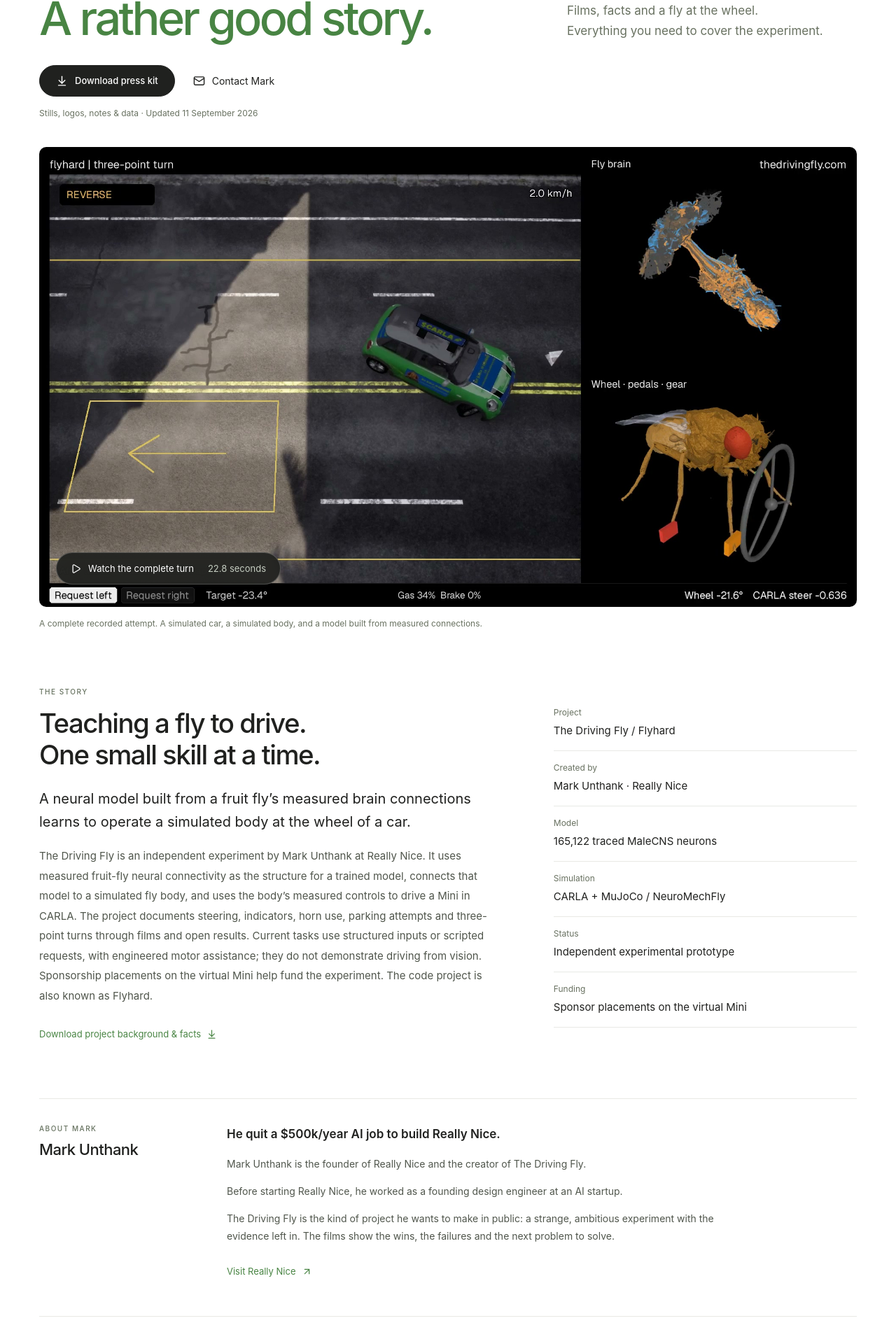
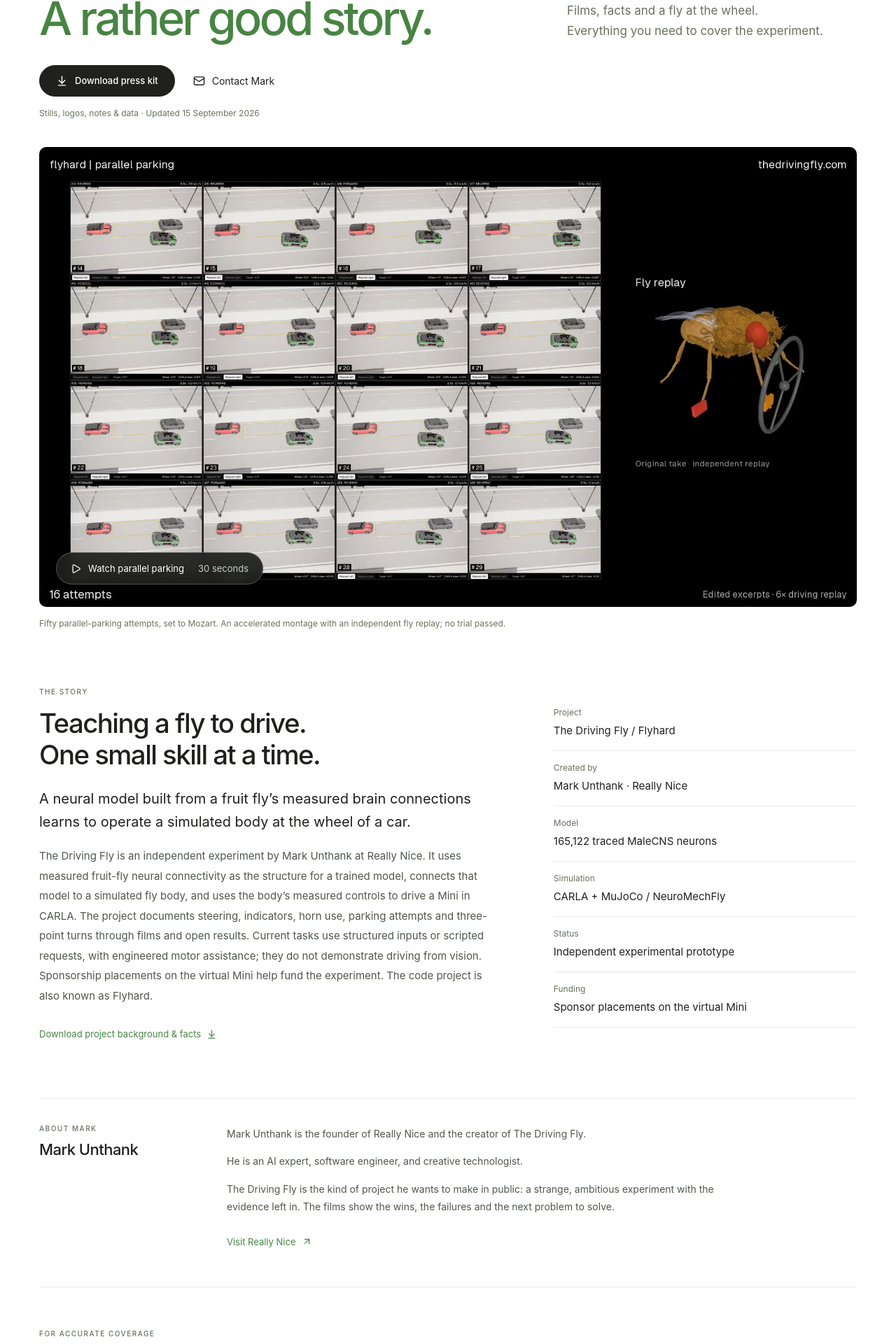
Before and after one commit to MarkUnthank/flyhard, a Next.js app in the folder apps/website/: page /press in a window 1280 px wide. Shown: the part 320-2240 px from the top of the page at 70% size. Built offline with nearby package versions, Linux system fonts and the light colour scheme.

Commit message:
Update press kit featured film and Mark bio

```diff
--- a/apps/website/scripts/build-press-kit.mjs
+++ b/apps/website/scripts/build-press-kit.mjs
@@ -94,7 +94,7 @@
   );
   await writeFile(
     join(press, "press-notes.txt"),
-    `THE DRIVING FLY — PRESS KIT\nUpdated ${kit.updated}\nhttps://thedrivingfly.com/press\nPress contact: Mark Unthank, ${kit.contact}\n\nPROJECT SUMMARY\n${kit.summary}\n\nBACKGROUND\n${kit.boilerplate}\n\nABOUT MARK\n${kit.aboutMark.headline}\n${kit.aboutMark.paragraphs.join("\n\n")}\n${kit.aboutMark.linkLabel}: ${kit.aboutMark.linkUrl}\n\nA NOTE FROM MARK UNTHANK\n“${kit.quote}”\n\nSOCIAL PROOF\n${kit.socialViews}\n${socialPosts}\n\nQUICK FACTS\n${kit.facts.map((fact) => `${fact.label}: ${fact.value}`).join("\n")}\n\nFILMS & CONTEXT\n${filmNotes}\nCREDITS\n${credits}`,
+    `THE DRIVING FLY — PRESS KIT\nUpdated ${kit.updated}\nhttps://thedrivingfly.com/press\nPress contact: Mark Unthank, ${kit.contact}\n\nPROJECT SUMMARY\n${kit.summary}\n\nBACKGROUND\n${kit.boilerplate}\n\nABOUT MARK\n${kit.aboutMark.paragraphs.join("\n\n")}\n${kit.aboutMark.linkLabel}: ${kit.aboutMark.linkUrl}\n\nA NOTE FROM MARK UNTHANK\n“${kit.quote}”\n\nSOCIAL PROOF\n${kit.socialViews}\n${socialPosts}\n\nQUICK FACTS\n${kit.facts.map((fact) => `${fact.label}: ${fact.value}`).join("\n")}\n\nFILMS & CONTEXT\n${filmNotes}\nCREDITS\n${credits}`,
   );
   await writeFile(
     join(press, "captions.txt"),
--- a/apps/website/src/app/press/page.tsx
+++ b/apps/website/src/app/press/page.tsx
@@ -8,7 +8,7 @@
 import styles from "./press.module.css";
 
 function getFeaturedFilm() {
-  const film = mediaEntries.find((entry) => entry.id === "three-point-turn");
+  const film = mediaEntries.find((entry) => entry.id === "parallel-parking");
   if (!film) {
     throw new Error(
       "The featured press film is missing from the media catalogue.",
@@ -30,10 +30,10 @@
     url: "/press",
     images: [
       {
-        url: "/media/three-point-turn.jpg",
+        url: "/media/parallel-parking.jpg",
         width: 1920,
         height: 1080,
-        alt: "The simulated Mini, fly body and neural model during a three-point turn",
+        alt: "The simulated Mini during the parallel-parking experiment",
       },
     ],
   },
@@ -41,7 +41,7 @@
     card: "summary_large_image",
     title: "Press kit — The Driving Fly",
     description: kit.summary,
-    images: ["/media/three-point-turn.jpg"],
+    images: ["/media/parallel-parking.jpg"],
   },
 };
 
@@ -85,24 +85,24 @@
           </div>
           <figure className={styles.heroImage}>
             <a
-              href="/media#three-point-turn"
-              aria-label="Watch the complete three-point turn"
+              href="/media#parallel-parking"
+              aria-label="Watch the parallel-parking film"
             >
               <img
-                src="/media/three-point-turn.jpg"
+                src="/media/parallel-parking.jpg"
                 width={1920}
                 height={1080}
-                alt="A green Mini reverses across a marked road, with the fly body and computed neural activity shown alongside."
+                alt="A montage of simulated Mini parallel-parking attempts, with an independent fly replay shown alongside."
                 fetchPriority="high"
               />
               <span className={styles.watch}>
-                <Play size={15} /> Watch the complete turn{" "}
+                <Play size={15} /> Watch parallel parking{" "}
                 <span>{featuredFilm.duration}</span>
               </span>
             </a>
             <figcaption>
-              A complete recorded attempt. A simulated car, a simulated body,
-              and a model built from measured connections.
+              Fifty parallel-parking attempts, set to Mozart. An accelerated
+              montage with an independent fly replay; no trial passed.
             </figcaption>
           </figure>
         </header>
@@ -141,7 +141,6 @@
             <h2 id="about-mark-title">Mark Unthank</h2>
           </div>
           <div className={styles.profileBody}>
-            <p className={styles.profileHook}>{kit.aboutMark.headline}</p>
             {kit.aboutMark.paragraphs.map((paragraph) => (
               <p key={paragraph}>{paragraph}</p>
             ))}
@@ -172,8 +171,8 @@
               <h3>Three-point turns passed</h3>
               <p>
                 All eight held-out cases turned without contact or boundary
-                crossings. Two missed the stopping-position target. The featured
-                film is a separate successful validation take.
+                crossings. Two missed the stopping-position target. The
+                three-point-turn film is a separate successful validation take.
               </p>
               <a href="/press/data/three-point-turn-results.json" download>
                 Download results <ArrowDownToLine size={14} />
--- a/apps/website/src/lib/press-kit.json
+++ b/apps/website/src/lib/press-kit.json
@@ -1,6 +1,6 @@
 {
-  "updated": "11 September 2026",
-  "date": "2026-09-11",
+  "updated": "15 September 2026",
+  "date": "2026-09-15",
   "summary": "A neural model built from a fruit fly’s measured brain connections learns to operate a simulated body at the wheel of a car.",
   "boilerplate": "The Driving Fly is an independent experiment by Mark Unthank at Really Nice. It uses measured fruit-fly neural connectivity as the structure for a trained model, connects that model to a simulated fly body, and uses the body’s measured controls to drive a Mini in CARLA. The project documents steering, indicators, horn use, parking attempts and three-point turns through films and open results. Current tasks use structured inputs or scripted requests, with engineered motor assistance; they do not demonstrate driving from vision. Sponsorship placements on the virtual Mini help fund the experiment. The code project is also known as Flyhard.",
   "quote": "The next step is to train it up and put it through a driving test in the simulator.",
@@ -18,10 +18,9 @@
     }
   ],
   "aboutMark": {
-    "headline": "He quit a $500k/year AI job to build Really Nice.",
     "paragraphs": [
       "Mark Unthank is the founder of Really Nice and the creator of The Driving Fly.",
-      "Before starting Really Nice, he worked as a founding design engineer at an AI startup.",
+      "He is an AI expert, software engineer, and creative technologist.",
       "The Driving Fly is the kind of project he wants to make in public: a strange, ambitious experiment with the evidence left in. The films show the wins, the failures and the next problem to solve."
     ],
     "linkLabel": "Visit Really Nice",
```
Also changed, not shown: apps/website/public/press/credits.txt, apps/website/public/press/press-notes.txt, apps/website/public/press/the-driving-fly-wordmark.png, 1 other file (tests, documents, lock files or other folders).
